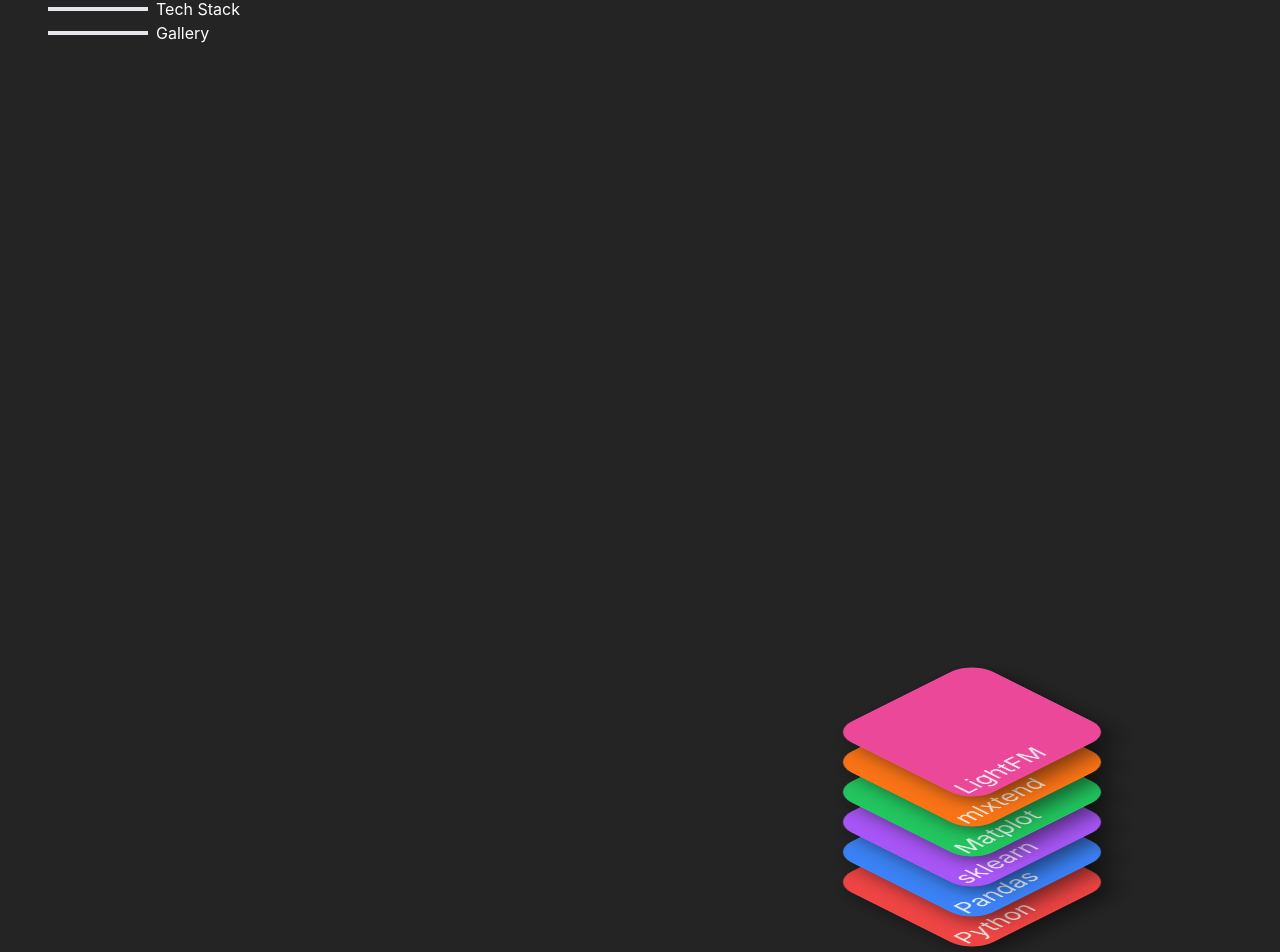
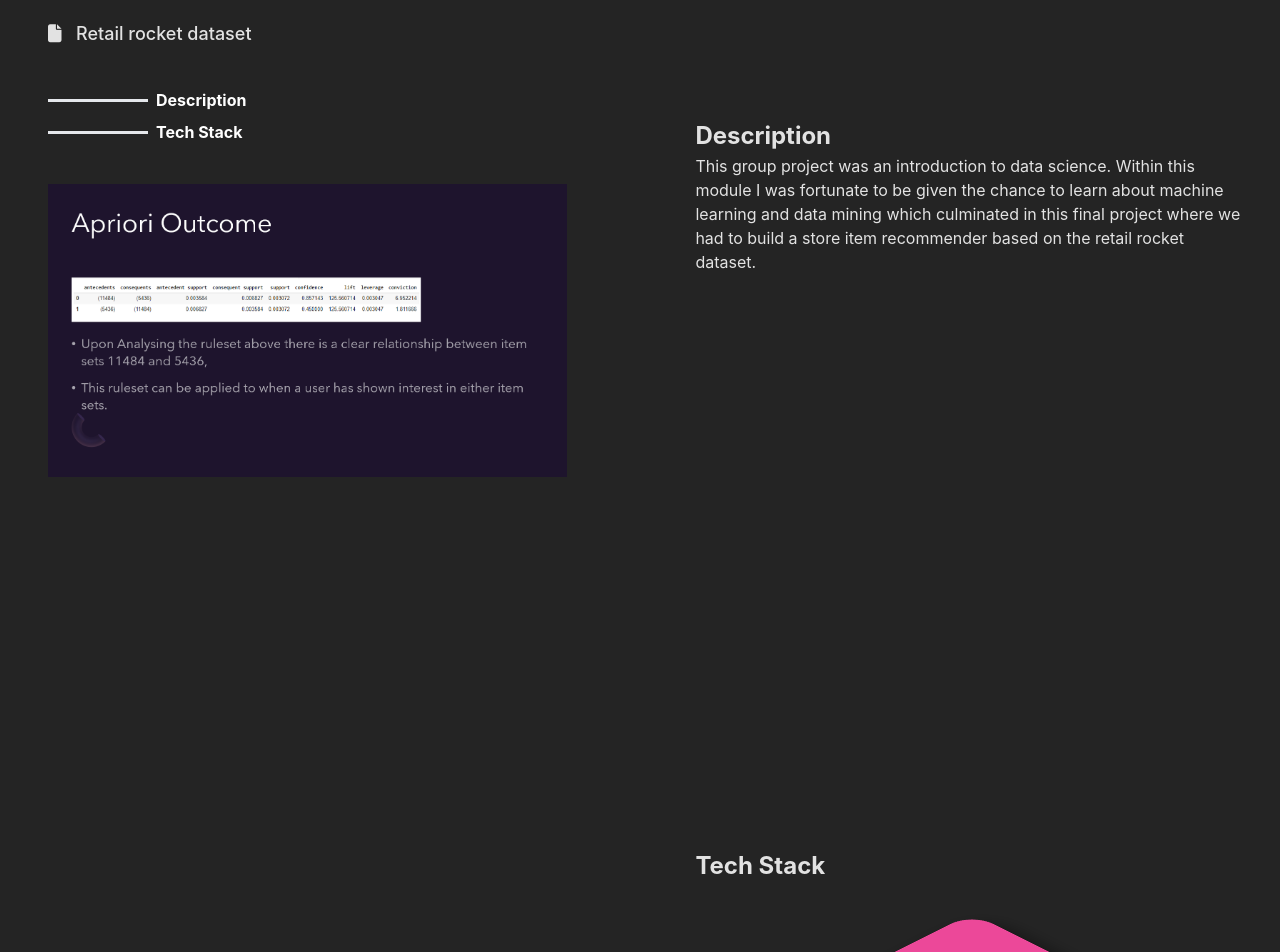
Before and after one commit to pjholt1234/personal-portfolio, a React (Vite) app: page /projects/data-mining in a window 1280 px wide. Shown: the part 200-1152 px from the top of the page. Built offline with nearby package versions, Linux system fonts and the light colour scheme.

Commit message:
Updates to navigation on project pages
- move gallery inside left panel
- update styling for project navigation
- add smooth scrolling effect

```diff
--- a/src/Pages/Project.jsx
+++ b/src/Pages/Project.jsx
@@ -6,6 +6,7 @@
 import ProjectScrollPanelsWrapper from "../components/project-page/projectScrollPanelsWrapper.jsx";
 import ProjectNavWrapper from "../components/project-page/projectNavWrapper.jsx";
 import { VisibleProjectPanelProvider } from "../hooks/VisibleProjectPanelContext.jsx";
+import Gallery from "../components/gallery.jsx";
 
 const Project = () => {
   const { projectId } = useParams();
@@ -29,18 +30,14 @@
     additionalNavItems.push(panel.title);
   });
 
-  const navItems = [
-    "Description",
-    "Tech Stack",
-    "Gallery",
-    ...additionalNavItems,
-  ];
+  const navItems = ["Description", "Tech Stack", ...additionalNavItems];
 
   return (
     <VisibleProjectPanelProvider navItems={navItems}>
       <div className="flex space-x-12">
         <div className="w-1/2 relative">
-          <div className="h-screen sticky top-0 left-0 w-full p-12 text-white">
+          <div className="h-screen sticky top-0 left-0 w-full p-12 items-center h-full flex">
+            <div className="w-full">
               <div className="flex items-baseline">
                 <h1>{project?.title}</h1>
                 <a className="ml-auto mr-0" href={project?.gitHubLink}>
@@ -50,6 +47,8 @@
               <h3 className="italic">{project?.date}</h3>
               <ProjectLinks links={project?.links} />
               <ProjectNavWrapper navItems={navItems} />
+              <Gallery images={project?.images} />
+            </div>
           </div>
         </div>
         <ProjectScrollPanelsWrapper project={project} />
--- a/src/components/project-page/highlightContainer.jsx
+++ b/src/components/project-page/highlightContainer.jsx
@@ -12,10 +12,10 @@
   }, [visible]);
 
   return (
-    <div className="min-h-screen">
+    <div className="min-h-screen flex items-center" id={containerId}>
       <InView
         as="div"
-        className={`rounded-lg hover:bg-blue-300 hover:bg-opacity-10 ${className}`}
+        className={`rounded-xl hover:bg-blue-200 hover:bg-opacity-10 hover:shadow-lg ${className}`}
         onChange={(inView) => setVisible(inView)}
       >
         {children}
--- a/src/components/project-page/navIndicator.jsx
+++ b/src/components/project-page/navIndicator.jsx
@@ -4,16 +4,24 @@
 
 const NavIndicator = ({ title }) => {
   const { activePanels } = useContext(VisibleProjectPanelContext);
+  const scrollToTargetElement = () => {
+    document.getElementById(title).scrollIntoView({ behavior: "smooth" });
+  };
 
-  useEffect(() => {
-    console.log(activePanels);
-  }, [activePanels]);
+  useEffect(() => {}, [activePanels]);
 
-  const width = activePanels[title] ? "w-[100px]" : "w-[50px]";
+  const hrStying = activePanels[title]
+    ? "shadow-lg bg-gray-200 w-[100px] h-[3px]"
+    : "w-[75px] h-[1px] bg-gray-400";
+
+  const titleStyling = activePanels[title]
+    ? "font-bold text-white"
+    : "text-gray-400";
+
   return (
-    <div className="flex items-center">
-      <hr className={`${width} mr-2 border-2`}></hr>
-      <span>{title}</span>
+    <div className="flex items-center my-2" onClick={scrollToTargetElement}>
+      <span className={`${hrStying} mr-2 cursor-pointer`}></span>
+      <span className={`${titleStyling} cursor-pointer`}>{title}</span>
     </div>
   );
 };
--- a/src/components/project-page/projectNavWrapper.jsx
+++ b/src/components/project-page/projectNavWrapper.jsx
@@ -6,7 +6,7 @@
     return <NavIndicator title={item} key={item} />;
   });
 
-  return <div>{renderedNavItems}</div>;
+  return <div className="my-10">{renderedNavItems}</div>;
 };
 
 export default ProjectNavWrapper;
--- a/src/components/project-page/projectScrollPanelsWrapper.jsx
+++ b/src/components/project-page/projectScrollPanelsWrapper.jsx
@@ -20,14 +20,11 @@
         <h2>Description</h2>
         <p>{project?.longDescription ?? project?.description}</p>
       </HighlightContainer>
-      <HighlightContainer
-        className="h-[350px] w-full flex justify-center p-4"
-        containerId="Tech Stack"
-      >
-        <IsometricSquares technologies={project.technology} />
-      </HighlightContainer>
-      <HighlightContainer className="flex mb-10 p-10" containerId="Gallery">
-        <Gallery images={project?.images} />
+      <HighlightContainer className="w-full p-4" containerId="Tech Stack">
+        <h2>Tech Stack</h2>
+        <div className="h-[300px] w-full flex justify-center">
+          <IsometricSquares technologies={project.technology} />
+        </div>
       </HighlightContainer>
       {additionalScrollPanels}
     </div>
```
Lines whose indentation alone changed are shown as unchanged.
